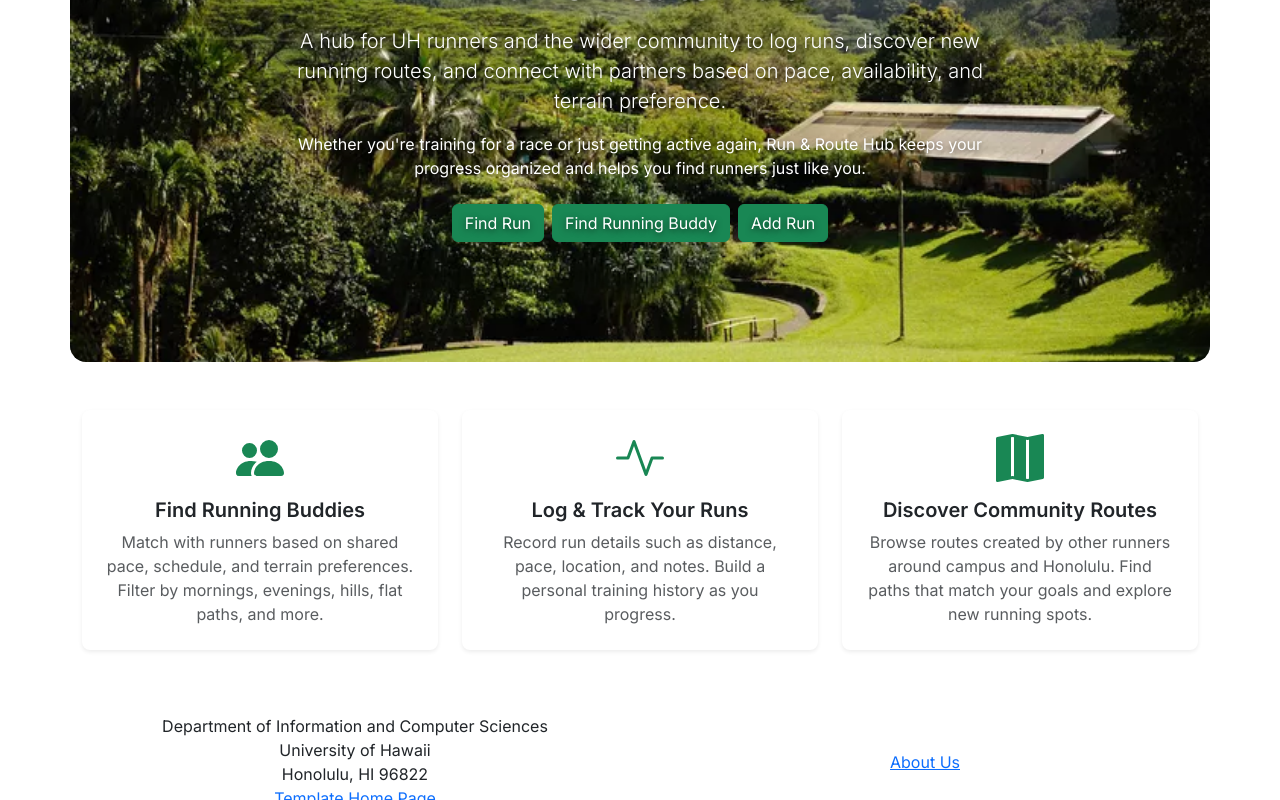
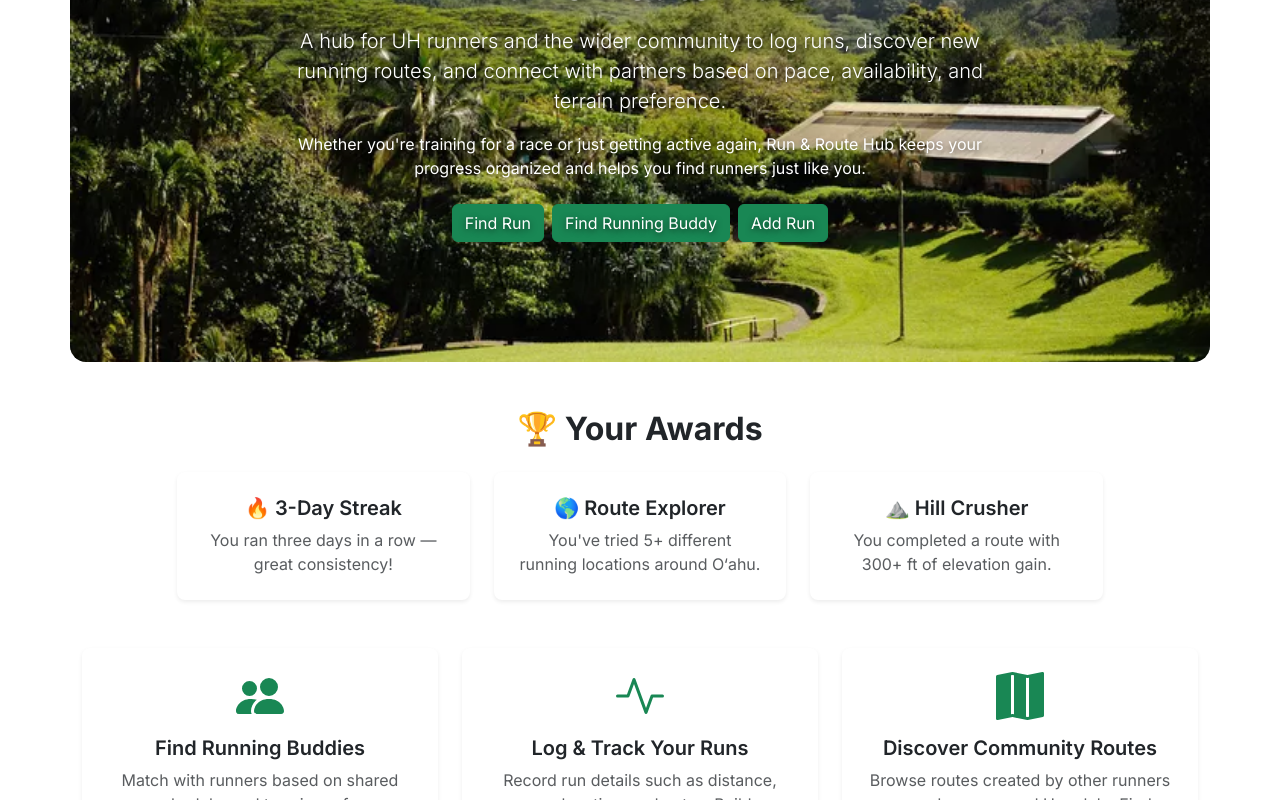
Before and after one commit to run-and-route-hub/Run-and-Route-Hub, a Next.js app: page / in a window 1280 px wide. Shown: the part 413-1213 px from the top of the page. Built offline with nearby package versions, Linux system fonts and the light colour scheme; no server answers.

Commit message:
awards 1 added

```diff
--- a/src/app/page.tsx
+++ b/src/app/page.tsx
@@ -39,6 +39,38 @@ const Home = () => (
               Add Run
             </Button>
           </div>
+        </Col>
+      </Row>
+
+      {/* Awards Section */}
+      <Row className="justify-content-center text-center mb-5">
+        <Col lg={10}>
+          <h2 className="fw-bold mb-4">🏆 Your Awards</h2>
+
+          <Row className="g-4 justify-content-center">
+
+            <Col xs={12} sm={6} md={4}>
+              <div className="p-4 bg-white rounded-3 shadow-sm h-100">
+                <h3 className="h5 fw-semibold mb-2">🔥 3-Day Streak</h3>
+                <p className="text-muted mb-0">You ran three days in a row — great consistency!</p>
+              </div>
+            </Col>
+
+            <Col xs={12} sm={6} md={4}>
+              <div className="p-4 bg-white rounded-3 shadow-sm h-100">
+                <h3 className="h5 fw-semibold mb-2">🌎 Route Explorer</h3>
+                <p className="text-muted mb-0">You&apos;ve tried 5+ different running locations around O‘ahu.</p>
+              </div>
+            </Col>
+
+            <Col xs={12} sm={6} md={4}>
+              <div className="p-4 bg-white rounded-3 shadow-sm h-100">
+                <h3 className="h5 fw-semibold mb-2">⛰️ Hill Crusher</h3>
+                <p className="text-muted mb-0">You completed a route with 300+ ft of elevation gain.</p>
+              </div>
+            </Col>
+
+          </Row>
         </Col>
       </Row>
 
```
